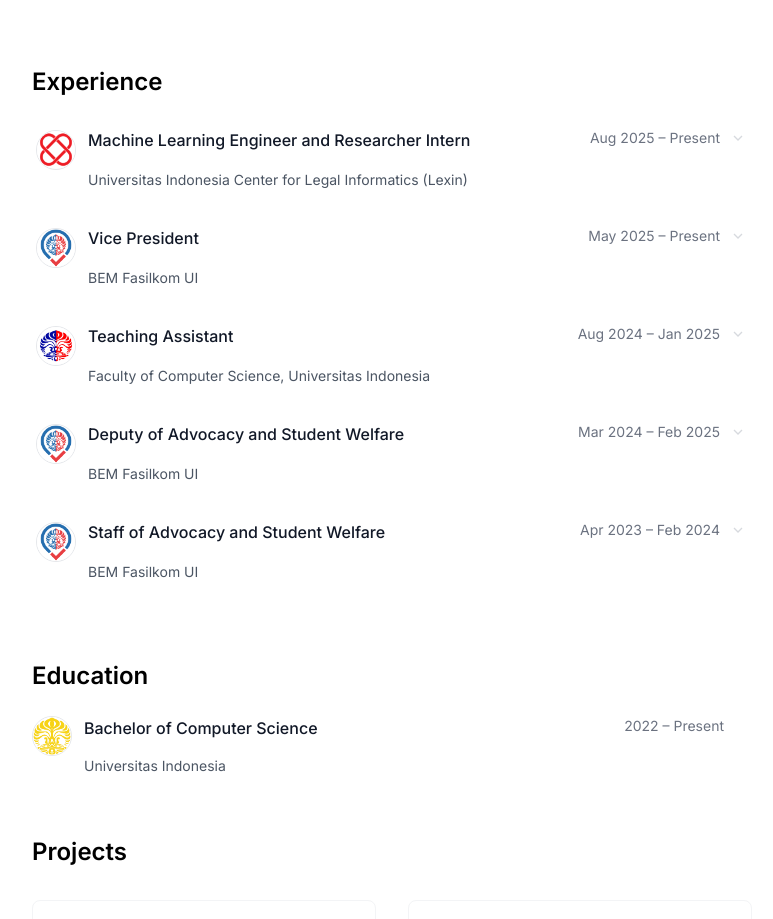
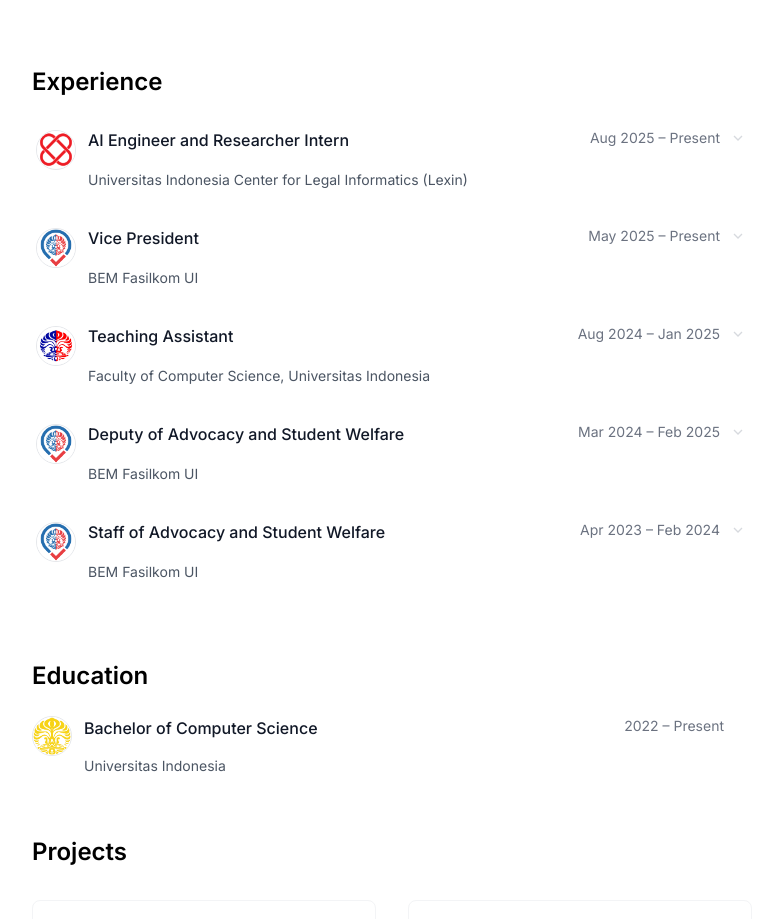
Before and after one commit to wahyuhiddayat/wahyuht, a Next.js app: page / in a window 1280 px wide. Shown: the part 925-1844 px from the top of the page, without its empty margins (248-1021 px from the left). Built offline with nearby package versions, Linux system fonts and the light colour scheme.

Commit message:
fix: update position title in experience data

```diff
--- a/src/data/experience.ts
+++ b/src/data/experience.ts
@@ -13,7 +13,7 @@ export interface Experience {
 
 export const experienceData: Experience[] = [
   {
-    position: "Machine Learning Engineer and Researcher Intern",
+    position: "AI Engineer and Researcher Intern",
     company: "Universitas Indonesia Center for Legal Informatics (Lexin)",
     period: "Aug 2025 – Present",
     logo: "/images/lexin.png",
```
